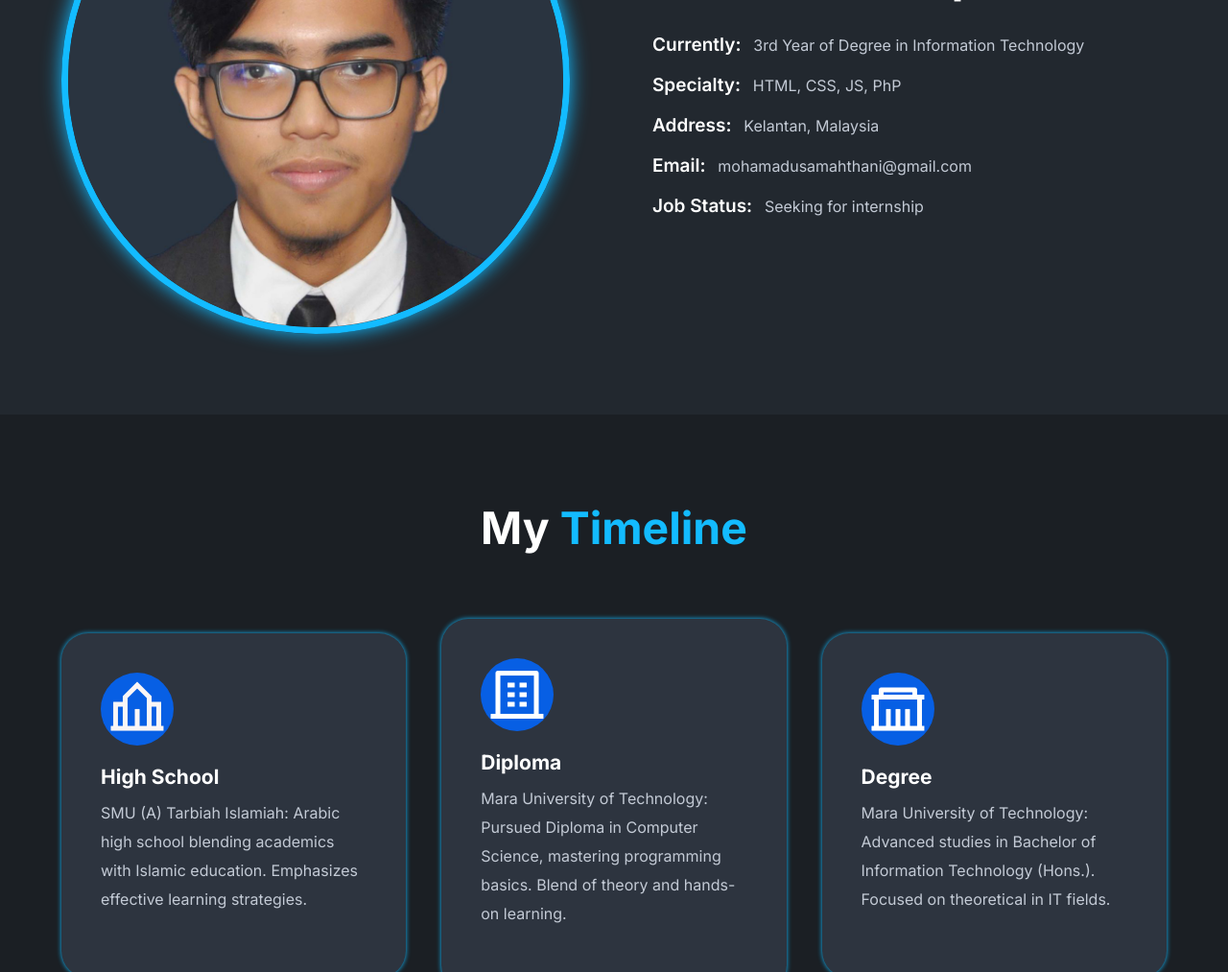
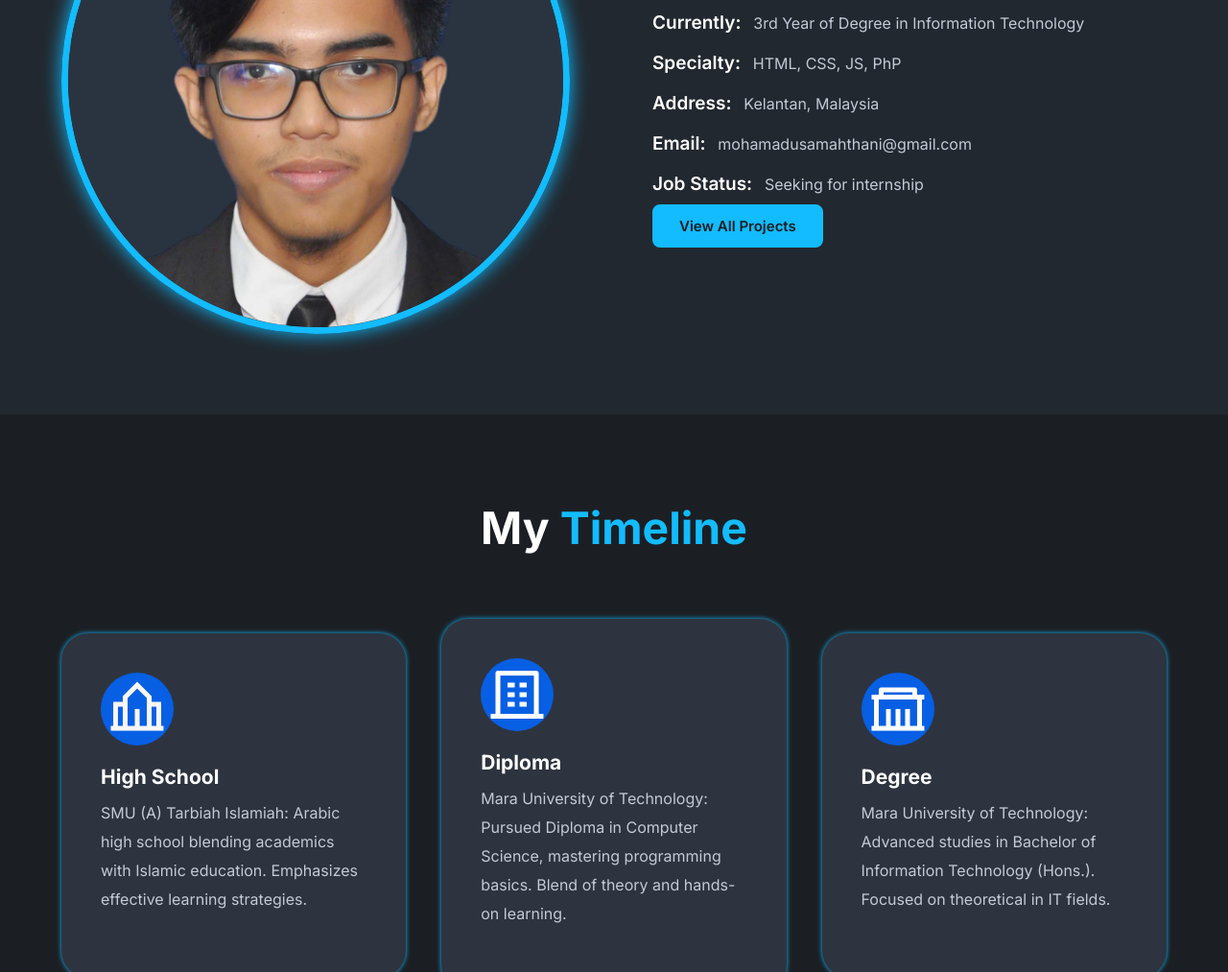
Before and after one commit to Sam21-git/Portfolio, a plain HTML site: page index.html in a window 1280 px wide. Shown: the part 992-2005 px from the top of the page at 96% size. Drawn offline with nearby package versions, Linux system fonts and the light colour scheme.

Commit message:
Update index.html

```diff
--- a/index.html
+++ b/index.html
@@ -90,7 +90,7 @@
                     Job Status:
                     <span>Seeking for internship</span>
                 </p>
-
+                <a href="https://github.com/UsamahThani" target="_blank" class="btn"> View All Projects</a>
             </div>
 
         </div>
```
